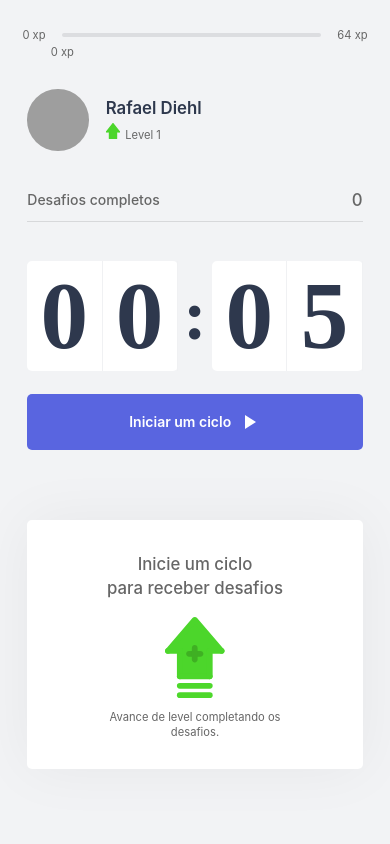
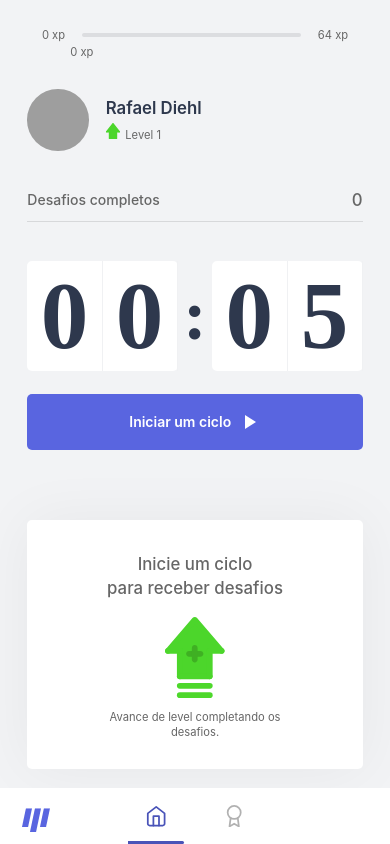
Before and after one commit to rafaeldiehl/move.it, a Next.js app: page / in a window 390 px wide. Built offline with nearby package versions, Linux system fonts and the light colour scheme; grey boxes are pictures that could not be loaded.

Commit message:
Create SideBar

```diff
--- /dev/null
+++ b/src/components/Sidebar.tsx
@@ -0,0 +1,39 @@
+import { useRouter } from 'next/router';
+
+import styles from '../styles/components/SideBar.module.css';
+
+export function SideBar() {
+  const router = useRouter();
+
+  function handleGoToLogin() {
+    router.push('/login');
+  }
+
+  return (
+    <div className={styles.container}>
+      <section>
+        <div>
+          <header>
+            <img src="icons/colorful_logo.svg" alt="Logo" onClick={handleGoToLogin}/>
+          </header>
+          <div className={`${styles.link} ${styles.active}`}>
+            <svg width="32" height="32" viewBox="0 0 32 32" fill="none" xmlns="http://www.w3.org/2000/svg">
+              <g opacity="0.5">
+                <path d="M4 12.0001L16 2.66675L28 12.0001V26.6668C28 27.374 27.719 28.0523 27.219 28.5524C26.7189 29.0525 26.0406 29.3334 25.3333 29.3334H6.66667C5.95942 29.3334 5.28115 29.0525 4.78105 28.5524C4.28095 28.0523 4 27.374 4 26.6668V12.0001Z" stroke="#666666" stroke-width="2.5" stroke-linecap="round" stroke-linejoin="round"/>
+                <path d="M12 29.3333V16H20V29.3333" stroke="#666666" stroke-width="2.5" stroke-linecap="round" stroke-linejoin="round"/>
+              </g>
+            </svg>
+          </div>
+          <div className={styles.link}>
+            <svg width="32" height="32" viewBox="0 0 32 32" fill="none" xmlns="http://www.w3.org/2000/svg">
+              <g opacity="0.5">
+                <path d="M16.0001 20C21.1547 20 25.3334 15.8214 25.3334 10.6667C25.3334 5.51205 21.1547 1.33337 16.0001 1.33337C10.8454 1.33337 6.66675 5.51205 6.66675 10.6667C6.66675 15.8214 10.8454 20 16.0001 20Z" stroke="#666666" stroke-width="2.5" stroke-linecap="round" stroke-linejoin="round"/>
+                <path d="M10.9466 18.52L9.33325 30.6667L15.9999 26.6667L22.6666 30.6667L21.0533 18.5067" stroke="#666666" stroke-width="2.5" stroke-linecap="round" stroke-linejoin="round"/>
+              </g>
+            </svg>
+          </div>
+        </div>
+      </section>
+    </div>
+  );
+}
--- a/src/pages/index.tsx
+++ b/src/pages/index.tsx
@@ -3,6 +3,7 @@ import { CompletedChallenges } from '../components/CompletedChallenges';
 import { Countdown } from '../components/Countdown';
 import { ExperienceBar } from '../components/ExperienceBar';
 import { Profile } from '../components/Profile';
+import { SideBar } from '../components/Sidebar';
 
 import { ChallengesProvider } from '../contexts/ChallengesContext';
 import { CountdownProvider } from '../contexts/CountdownContext';
@@ -26,6 +27,8 @@ export default function Home(props: HomeProps) {
       challengesCompleted={props.challengesCompleted}
     >
       <div className={styles.container}>
+        <SideBar />
+        <div className={styles.content}>
           <Head>
             <title>Início | move.it</title>
           </Head>
@@ -46,6 +49,7 @@ export default function Home(props: HomeProps) {
           </CountdownProvider>
 
         </div>
+      </div>
     </ChallengesProvider>
   );
 }
--- /dev/null
+++ b/src/styles/components/SideBar.module.css
@@ -0,0 +1,133 @@
+.container {
+  background: var(--white);
+  width: 7rem;
+  display: flex;
+  justify-content: center;
+}
+
+.container section {
+  display: flex;
+  flex-direction: column;
+  align-items: center;
+  height: 100vh;
+  justify-content: center;
+  position: relative;
+}
+
+.container section header {
+  position: absolute;
+  top: 2rem;
+  left: 50%;
+  transform: translateX(-50%);
+}
+
+.container section header img {
+  width: 2.5rem;
+  cursor: pointer;
+}
+
+.container section div .link {
+  width: 7rem;
+  height: 3.75rem;
+  display: flex;
+  flex-direction: column;
+  justify-content: center;
+  align-items: center;
+  cursor: pointer;
+  margin-bottom: 1rem;
+}
+
+.container section div .link svg {
+  width: 2rem;
+  height: 2rem;
+}
+
+
+.container section div .active {
+  cursor: not-allowed;
+  position: relative;
+}
+
+.container section div .active:before {
+  content: '';
+  width: 0.3rem;
+  height: 3.75rem;
+  border-radius: 0 15px 15px 0;
+  background: var(--blue-dark);
+  position: absolute;
+  left: 0;
+}
+
+.container section div .active svg g {
+  opacity: 1;
+}
+
+.container section div .active svg path {
+  stroke: var(--blue-dark);
+}
+
+.container section div .link:hover > svg g {
+  opacity: 1;
+}
+
+.container section div .link:hover > svg path {
+  stroke: var(--blue-dark);
+}
+
+@media (max-width: 1000px) {
+  .container {
+    position: fixed;
+    background: var(--white);
+    width: 100%;
+    display: flex;
+    justify-content: start;
+  }
+
+  .container section {
+    flex-direction: row;
+    height: 4rem;
+    width: 100vw;
+    align-items: center;
+    margin-top: 1rem;
+    justify-content: center;
+    margin-left: 0;
+  }
+
+  .container section header {
+    left: 2rem;
+    top: 50%;
+    transform: translateY(-50%);
+  }
+
+  .container section div {
+    display: flex;
+    flex-direction: row;
+  }
+
+  .container section div .link {
+    width: 7rem;
+    height: 5rem;
+    display: flex;
+    flex-direction: column;
+    justify-content: center;
+    align-items: center;
+    cursor: pointer;
+  }
+
+  .container section div .link:first-child {
+    margin-bottom: 0;
+    margin-right: 1rem;
+  }
+
+  .container section div .active:before {
+    content: '';
+    height: 0.3rem;
+    width: 5rem;
+    border-radius: 0 15px 15px 0;
+    background: var(--blue-dark);
+    position: absolute;
+    left: auto;
+    bottom: 0;
+  }
+
+}
--- a/src/styles/global.css
+++ b/src/styles/global.css
@@ -36,15 +36,15 @@
   }
 }
 
-@media(max-height: 650px) {
+@media(max-height: 750px) {
   html {
-    font-size: 93.75%;
+    font-size: 88.75%;
   }
 }
 
 @media(max-height: 600px) {
   html {
-    font-size: 85.75%;
+    font-size: 80.75%;
   }
 }
 
--- a/src/styles/pages/Home.module.css
+++ b/src/styles/pages/Home.module.css
@@ -1,14 +1,18 @@
 .container {
-  height: 100vh;
-  max-width: 992px;
+  display: flex;
+  flex-direction: row;
+}
+
+.content {
+  width: 75vw;
   margin: 0 auto;
   padding: 2.5rem 2rem;
-
+  height: 100vh;
   display: flex;
   flex-direction: column;
 }
 
-.container section {
+.content section {
   flex: 1;
 
   display: grid;
@@ -17,14 +21,29 @@
   align-content: center;
 }
 
-@media (max-height: 650px) {
-  .container section > div {
+@media (max-height: 700px) {
+  .content section > div {
     margin-bottom: -3rem;
   }
 }
 
+@media (max-width: 1000px) {
+  .container {
+    flex-direction: column-reverse;
+  }
+
+  .content {
+    width: 90vw;
+    margin: 0 auto;
+    padding: 2.5rem 2rem;
+    height: 100vh;
+    display: flex;
+    flex-direction: column;
+  }
+}
+
 @media (max-width: 750px) {
-  .container section {
+  .content section {
     display: flex;
     flex-direction: column;
     justify-content: center;
@@ -32,12 +51,13 @@
     margin-top: 3rem;
   }
 
-  .container section > div {
+  .content section > div {
     width: 86vw;
+    max-width: 500px;
     min-width: 300px;
   }
 
-  .container section > div:last-child {
+  .content section > div:last-child {
     margin-bottom: 3rem;
   }
 }
--- a/src/styles/pages/Login.module.css
+++ b/src/styles/pages/Login.module.css
@@ -15,7 +15,7 @@
   flex-direction: column;
   padding: 0 12.5rem;
   justify-content: space-evenly;
-  height: 27.5rem;
+  height: 30rem;
 }
 
 .container section > img {
```
Also changed, not shown: src/pages/login.tsx (+9 -1 lines). Lines whose indentation alone changed are shown as unchanged.
